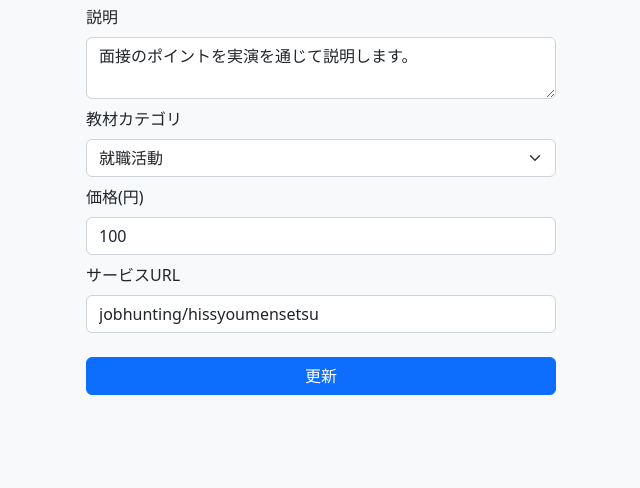
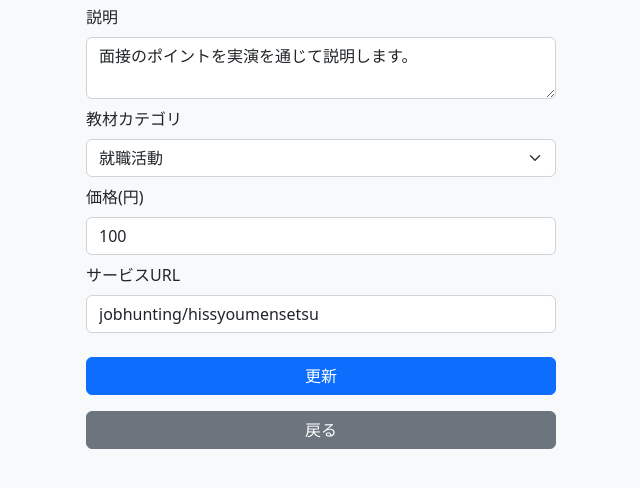
Before and after one commit to sealddr/SampleEC-doc, a plain HTML site: page 05_UX設計書/admin/products/edit.html in a window 1280 px wide. Shown: the part 144-632 px from the top of the page, without its empty margins (319-959 px from the left). Drawn offline with nearby package versions, Linux system fonts and the light colour scheme.

Commit message:
「戻る」ボタンを追加

```diff
--- a/05_UX設計書/admin/products/edit.html
+++ b/05_UX設計書/admin/products/edit.html
@@ -53,5 +53,11 @@
         <button id="btn-signup" type="button" class="btn btn-primary w-100 mt-3">
             更新
         </button>
+
+        <!-- 戻るボタン -->
+        <button id="btn-signup" type="button" class="btn btn-secondary w-100 mt-3">
+            戻る
+        </button>
+
     </form>
 </html>
```
Also changed, not shown: 05_UX設計書/admin/products/register.html (+6 -0 lines).
